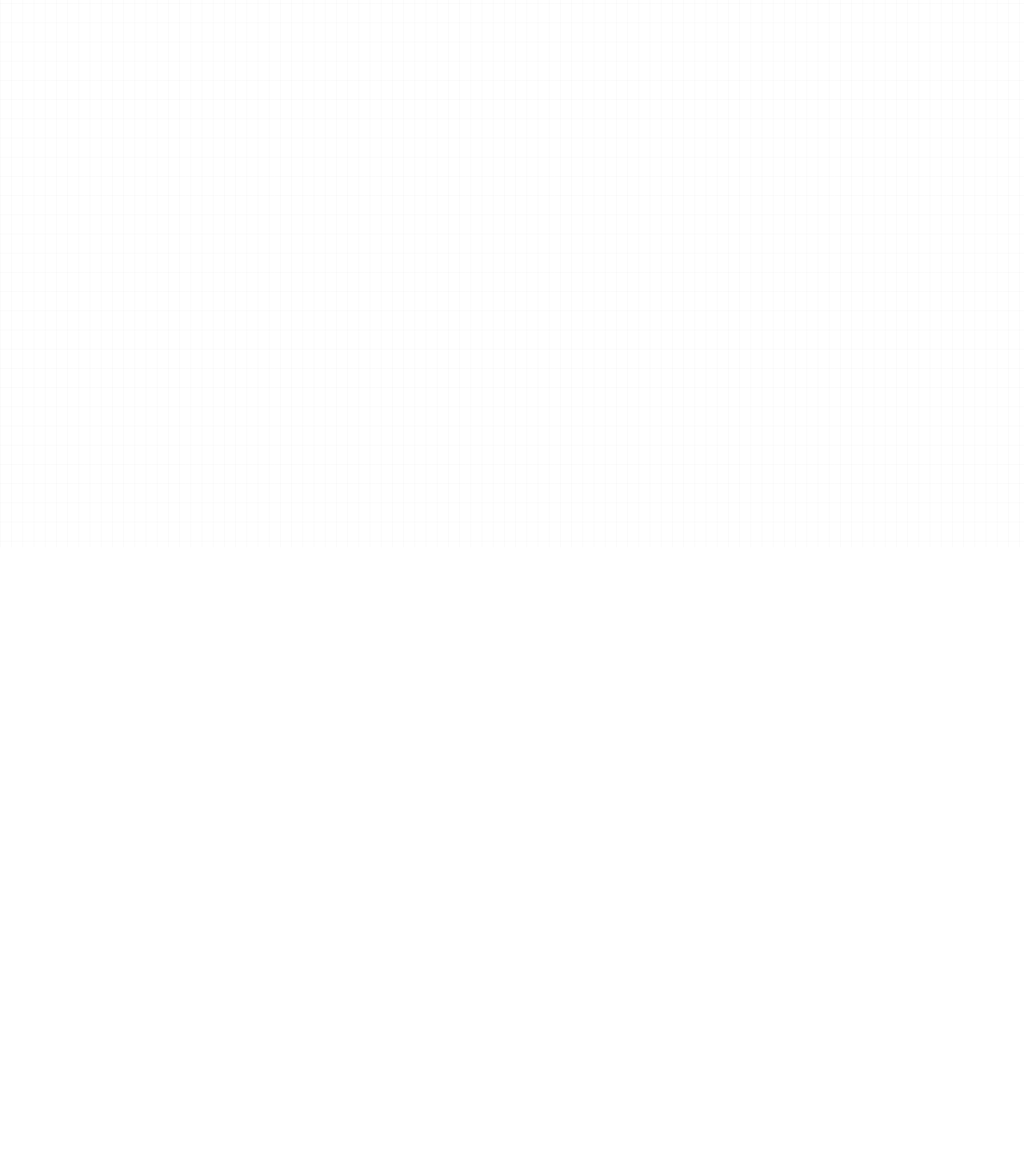
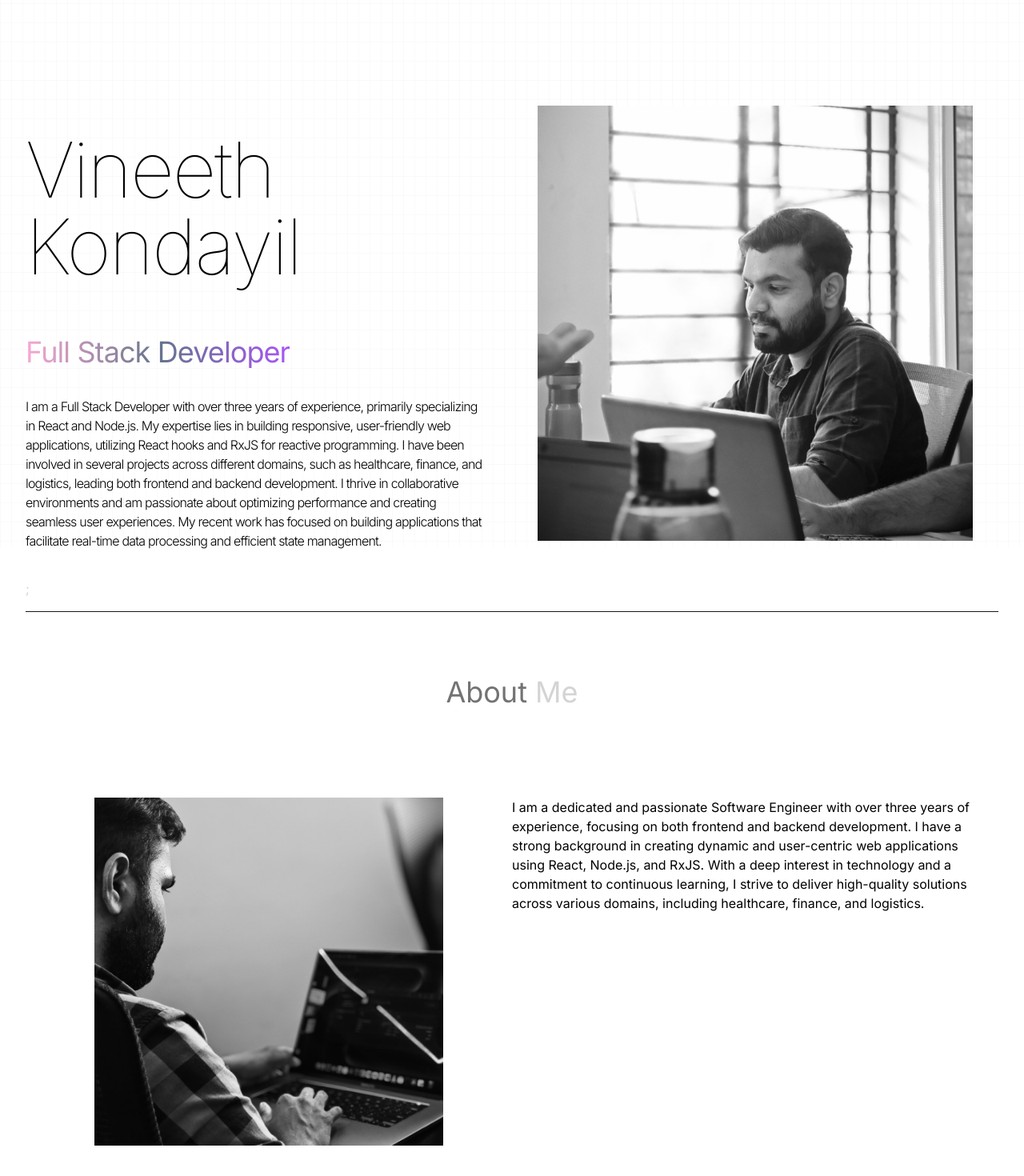
Before and after one commit to vini3055/vineeth_portfolio, a React (Vite) app: page / in a window 1280 px wide. Shown: the part 116-1586 px from the top of the page at 80% size. Before the commit the page ends 800 px from the top, so only its background shows below. Built offline with nearby package versions, Linux system fonts and the light colour scheme.

Commit message:
two section about and main section completed

```diff
--- a/src/App.jsx
+++ b/src/App.jsx
@@ -1,18 +1,21 @@
 import { useState } from "react";
 import Navbar from "./components/Navbar";
-
+import Main from "./components/NameAbout";
+import About from "./components/About";
 function App() {
   const [count, setCount] = useState(0);
 
   return (
     <div className="overflow-x-hidden text-neutral-300 antialiased selection:bg-cyan-300 selection:text-cyan-900">
-      <div className="flixed top-0 -z-10 h-full w-full"> </div>
-     <div className="absolute inset-0 -z-10 h-full w-full bg-white bg-[linear-gradient(to_right,#8080800a_1px,transparent_1px),linear-gradient(to_bottom,#8080800a_1px,transparent_1px)] bg-[size:14px_24px]"></div>
+      <div className="fixed top-0 -z-10 h-full w-full">
+        <div className="absolute inset-0 -z-10 h-full w-full bg-white bg-[linear-gradient(to_right,#8080800a_1px,transparent_1px),linear-gradient(to_bottom,#8080800a_1px,transparent_1px)] bg-[size:14px_24px]"></div>
+      </div>
 
       <div className="container mx-auto px-8">
-      <Navbar/>
+        <Navbar />
+        <Main />
+        <About />
       </div>
-
     </div>
   );
 }
--- /dev/null
+++ b/src/components/About.jsx
@@ -0,0 +1,26 @@
+import { MAIN_CONTENT } from "../assets/content";
+import AboutImage from "../assets/projects/AboutImage.jpeg";
+
+function About() {
+  return (
+    <div className="border-d border-neutral-900 pb-4">
+      <h1 className="my-20 text-center text-4xl text-neutral-500">
+        About <span className="text-neutral-300">Me</span>
+      </h1>
+      <div className="flex flex-wrap">
+        <div className="w-full lg:w-1/2 lg:p-8">
+          <div className="flex items-center justify-center">
+            <img className="w-4/5 h-auto" src={AboutImage} alt="AboutImageVineeth" />
+          </div>
+        </div>
+        <div className="w-full lg:w-1/2">
+          <div className="flex justify-center lg:justify-start">
+            <p className="my-2 max-w-xl py-6 text-black">{MAIN_CONTENT}</p>
+          </div>
+        </div>
+      </div>
+    </div>
+  );
+}
+
+export default About;
--- /dev/null
+++ b/src/components/NameAbout.jsx
@@ -0,0 +1,31 @@
+import { ABOUT_TEXT, MAIN_CONTENT } from "../assets/content";
+import profilePic from "../assets/projects/vineeth.jpeg";
+function Main() {
+  return (
+    <div className="border-b border-neutral-900 pb-4 lg:mb-35">
+      <div className="flex flex-wrap">
+        <div className="w-full lg:w-1/2">
+          <div className="flex flex-col items-center lg:items-start">
+            <h1 className="text-black pb-16 text-6xl font-thin tracking-tight lg:mt-16 lg:text-8xl">
+              Vineeth Kondayil
+            </h1>
+            <span className="bg-gradient-to-r from-pink-300 via-slate-500 to-purple-500 bg-clip-text text-4xl tracking-tight text-transparent">
+              Full Stack Developer
+            </span>
+            <p className="text-black my-3 max-w-xl py-6 font-light tracking-tighter">
+              {ABOUT_TEXT}
+            </p>
+          </div>
+        </div>
+        <div className="w-full lg:w-1/2 lg:p-8">
+          <div className="flex justify-center">
+            <img class="object-contain h-120 w-120" src={profilePic} alt="Vineeth Kondayil Profile Pic" />
+          </div>
+        </div>
+        ;
+      </div>
+    </div>
+  );
+}
+
+export default Main;
```
Also changed, not shown: src/assets/content.js (+5 -5 lines), src/assets/projects/AboutImage.jpeg (added), src/assets/projects/vineeth.jpeg (added).
